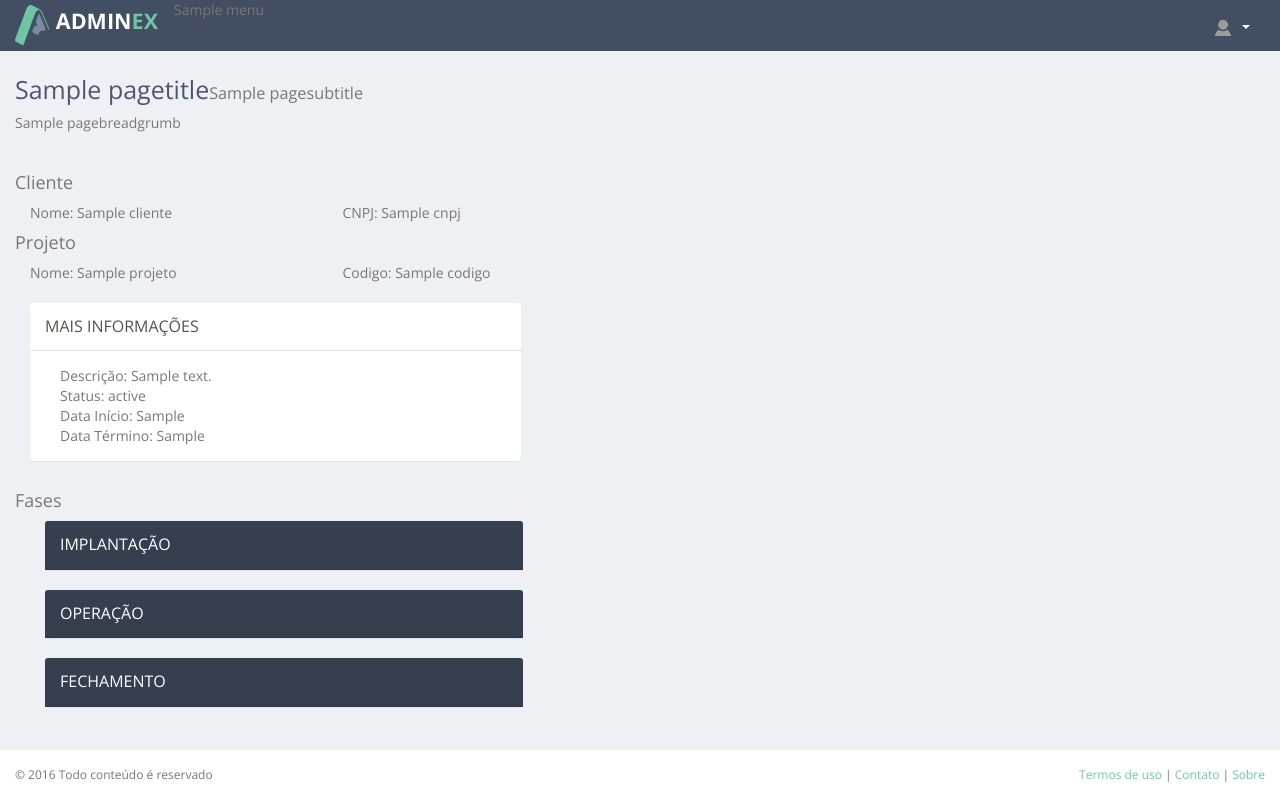
After one commit to jasmimdsantos/tvgeo, a Django app: template templates/impacto/perfil_projeto.html in a window 1280 px wide, after a click on "MAIS INFORMAÇÕES". The commit adds this page. Run offline with Django 3.2, Linux system fonts and the light colour scheme; the template is opened without the code that fills it: most values are stand-ins (such as "Sample title", 1, 10 or a date in 2020); some libraries are stand-ins or nearby versions.

Commit message:
Perfil Projeto e alterações

```diff
--- a/templates/impacto/lst_faseprojeto.html
+++ b/templates/impacto/lst_faseprojeto.html
@@ -41,7 +41,7 @@
                 "processing": true,
                 "serverSide": false,
                 "order": [[ 1, "desc" ]],
-                "ajax": '/impacto/api/get_projetos/',
+                "ajax": '/impacto/api/get_faseprojeto/',
                 "columns": [
                     { "data": "id", "visible":false },
                     { "data": "nome" },
--- /dev/null
+++ b/templates/impacto/perfil_projeto.html
@@ -0,0 +1,167 @@
+{% extends 'layout.html' %} {% load staticfiles %}
+{% load crispy_forms_tags %}
+
+{% block content %}
+    <div class="row">
+      <div class="col-lg-12">
+          <h4>Cliente</h4>
+          <div class="col-lg-3">
+              Nome: {{ cliente.nome }}
+          </div>
+          <div class="col-lg-3">
+              CNPJ: {{ cliente.cnpj }}
+          </div>
+      </div>
+      <div class="col-lg-12">
+          <h4>Projeto</h4>
+          <div class="col-lg-3">
+              Nome: {{ projeto.nome }}
+          </div>
+          <div class="col-lg-3">
+              Codigo: {{ projeto.codigo }}
+          </div>
+      </div>
+    </div>
+     <div class="row">
+      <div class="col-lg-12">
+          </br>
+          <div class="col-lg-5">
+              <div class="panel">
+                <div class="panel-heading">
+                    <h4 class="panel-title">
+                        <a class="accordion-toggle" data-toggle="collapse" data-parent="#accordionDetail" href="#collapseDetail">
+                            Mais Informações
+                        </a>
+                    </h4>
+                </div>
+                <div id="collapseDetail" class="panel-collapse collapse">
+                    <div class="panel-body">
+                        <div class="col-lg-12">
+                              Descrição: {{ projeto.descricao }}
+                        </div>
+                        <div class="col-lg-12">
+                              Status: {{ projeto.status }}
+                        </div>
+                        <div class="col-lg-12">
+                              Data Início: {{ projeto.data_inicio }}
+                        </div>
+                        <div class="col-lg-12">
+                              Data Término: {{ projeto.data_termino }}
+                        </div>
+                    </div>
+                </div>
+              </div>
+          </div>
+
+      </div>
+    </div>
+    <div class="row">
+      <div class="col-lg-12">
+          <h4>Fases</h4>
+          <div class="col-lg-12">
+              <div class="col-lg-5">
+                  <div class="panel">
+                    <div class="panel-heading dark">
+                        <h4 class="panel-title">
+                            <a class="accordion-toggle" data-toggle="collapse" data-parent="#accordionFases" href="#collapseImplant">
+                                Implantação
+                            </a>
+                        </h4>
+                    </div>
+                    <div id="collapseImplant" class="panel-collapse collapse">
+                        <div class="panel-body">
+                            <div class="col-lg-12">
+                                Datatables
+                            </div>
+                        </div>
+                    </div>
+                  </div>
+              </div>
+          </div>
+          <div class="col-lg-12">
+            <div class="col-lg-5">
+              <div class="panel">
+                <div class="panel-heading dark">
+                    <h4 class="panel-title">
+                        <a class="accordion-toggle" data-toggle="collapse" data-parent="#accordionFases" href="#collapseOperation">
+                            Operação
+                        </a>
+                    </h4>
+                </div>
+                <div id="collapseOperation" class="panel-collapse collapse">
+                    <div class="panel-body">
+                        <div class="col-lg-12">
+                            Datatables
+                        </div>
+                    </div>
+                </div>
+              </div>
+            </div>
+          </div>
+          <div class="col-lg-12">
+              <div class="col-lg-5">
+                  <div class="panel">
+                    <div class="panel-heading dark">
+                        <h4 class="panel-title">
+                            <a class="accordion-toggle" data-toggle="collapse" data-parent="#accordionFases" href="#collapseEnd">
+                                Fechamento
+                            </a>
+                        </h4>
+                    </div>
+                    <div id="collapseEnd" class="panel-collapse collapse">
+                        <div class="panel-body">
+                            <div class="col-lg-12">
+                                Datatables
+                            </div>
+                        </div>
+                    </div>
+                  </div>
+              </div>
+          </div>
+
+
+      </div>
+    </div>
+{% endblock %}
+
+{% block scriptsJava %}
+
+<script >
+        $(document).ready(function() {
+           table =  $("#example").DataTable( {
+                "lengthMenu": [[100, -1], [100, "All"]],
+                "processing": true,
+                "serverSide": false,
+                "order": [[ 1, "desc" ]],
+                "ajax": '/impacto/api/get_projetos/'+{{ empresa_id }},
+                "columns": [
+                    { "data": "id", "visible":false },
+                    { "data": "nome" },
+                    { "data": "cod_projeto" },
+                    { "data": "status_FK__descricao" },
+                    { "data": "data_inicio" },
+                    { "data": "data_termino" }
+               ],
+                "language" : {
+                        "sProcessing":   "A processar...",
+                        "sLengthMenu":   "Mostrar _MENU_ registos",
+                        "sZeroRecords":  "Não foram encontrados resultados",
+                        "sInfo":         "Mostrando de _START_ até _END_ de _TOTAL_ registos",
+                        "sInfoEmpty":    "Mostrando de 0 até 0 de 0 registos",
+                        "sInfoFiltered": "(filtrado de _MAX_ registos no total)",
+                        "sInfoPostFix":  "",
+                        "sSearch":       "Procurar:",
+                        "sUrl":          "",
+                        "oPaginate": {
+                                        "sFirst":    "Primeiro",
+                                        "sPrevious": "Anterior",
+                                        "sNext":     "Seguinte",
+                                        "sLast":     "Último"
+                                    }
+                }
+            } );
+
+        } );
+    </script>
+
+{% endblock %}
```
Also changed, not shown: impacto/forms.py (+12 -1 lines), impacto/urls.py (+6 -4 lines), impacto/views.py (+45 -5 lines), templates/impacto/lst_empresa.html (+7 -1 lines), templates/impacto/lst_projetos.html (+16 -14 lines).
